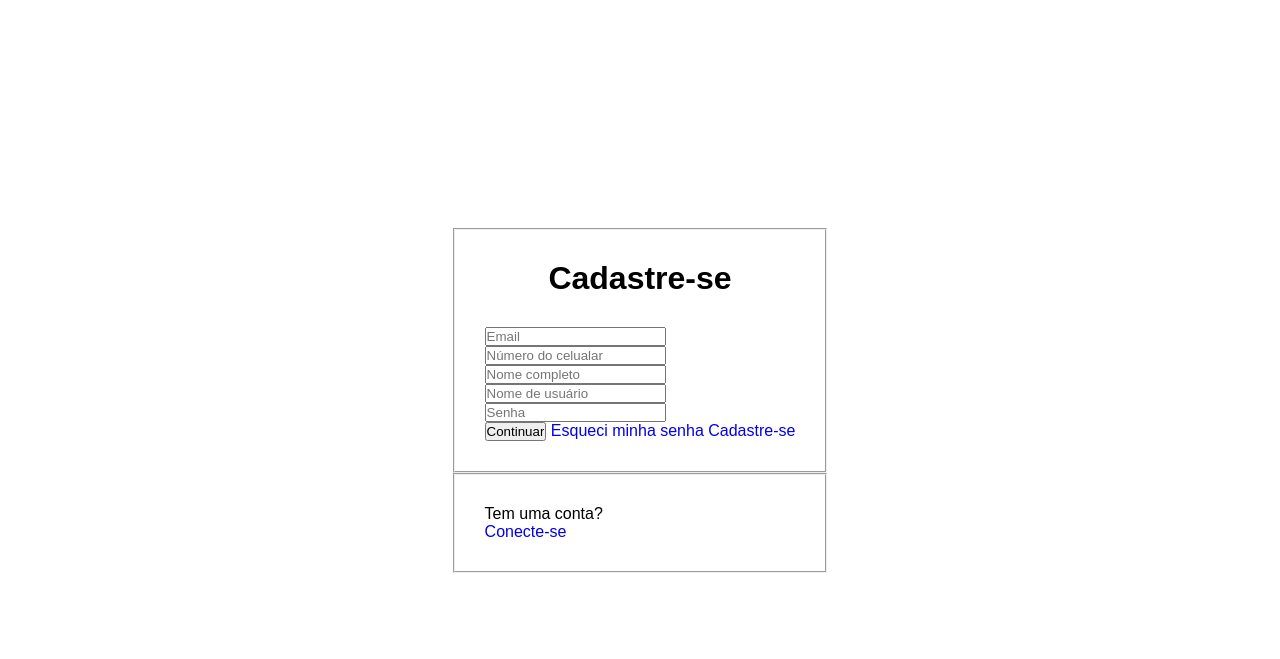
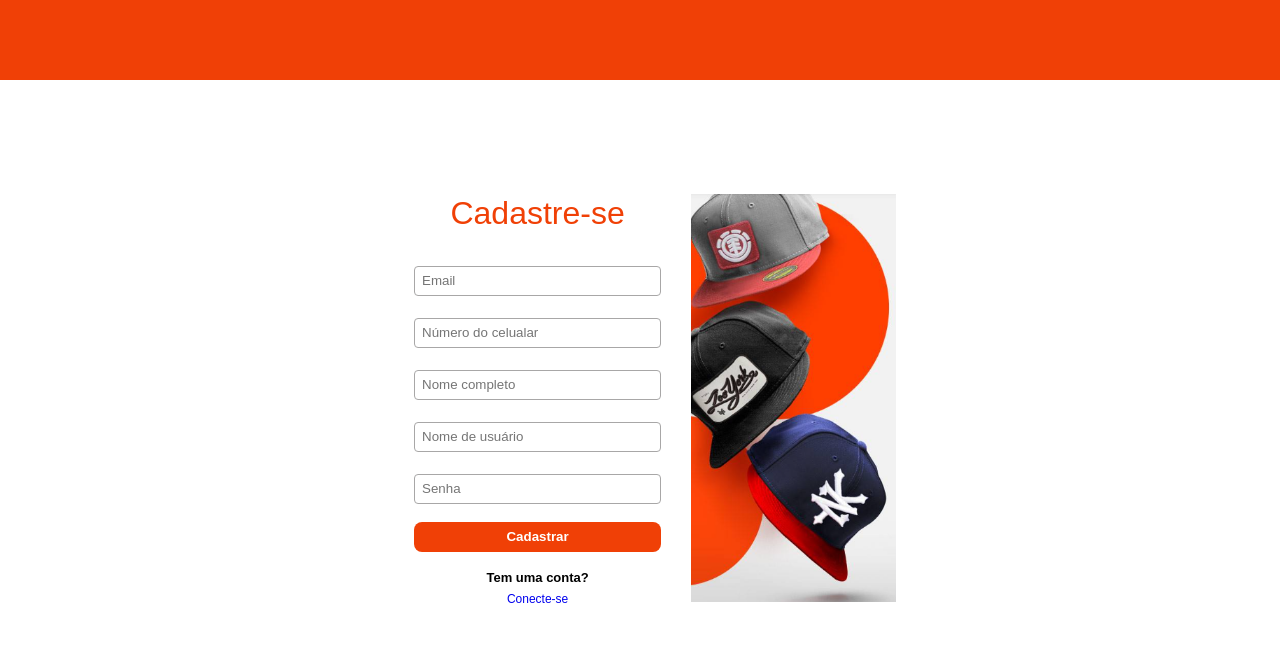
Before and after one commit to RazukRZK/HtmlCss, a plain HTML site: page Projeto Final/pages/cadastrar.html in a window 1280 px wide. Drawn offline with Linux system fonts and the light colour scheme; files that its build step writes are made by us from their sources.

Commit message:
Projeto final

```diff
--- a/Projeto Final/pages/cadastrar.html
+++ b/Projeto Final/pages/cadastrar.html
@@ -4,11 +4,16 @@
     <meta charset="UTF-8">
     <meta http-equiv="X-UA-Compatible" content="IE=edge">
     <meta name="viewport" content="width=device-width, initial-scale=1.0">
-    <title>Login</title>
-    <link rel="stylesheet" href="style/login.css">
+    <title>Cadastre-se</title>
+    <link rel="stylesheet" href="../style/cadastrar.css">
 </head>
 <body>
+
+    <header></header>
+
     <div id="pagina">
+        <main>
+            <div id="form">
                 <form action="">
                     <fieldset>
                         <h1>Cadastre-se</h1>
@@ -38,17 +43,23 @@
                             <input type="password" name="senha" id="senha" placeholder="Senha">
                         </div>
 
-                <input type="submit" value="Continuar">
+                        <input type="submit" value="Cadastrar">
 
-                <a href="#">Esqueci minha senha</a>
-                <a href="#">Cadastre-se</a>
-
-            </fieldset>
-
-            <fieldset>
-                <p>Tem uma conta?</p> <a href="#">Conecte-se</a>
+                        <div id="links">
+                            <p>Tem uma conta?</p>
+                            <a href="../login.html">Conecte-se</a>
+                        </div>
                     </fieldset>
                 </form>
             </div>
+
+            <div id="banner">
+                <img src="../images/logobone.PNG" alt="">
+            </div>
+
+        </main>
+    </div>
+
+    <footer></footer>
 </body>
 </html>
--- a/Projeto Final/style/cadastrar.css
+++ b/Projeto Final/style/cadastrar.css
@@ -0,0 +1,101 @@
+*{
+    margin: 0;
+    padding: 0;
+    box-sizing: border-box;
+    font-family: Arial, Helvetica, sans-serif;
+}
+
+body, html{
+    height: 100%;
+}
+
+a{
+    text-decoration: none;
+}
+
+header{
+    width: 100%;
+    height: 10%;
+    background-color: #F04006;
+}
+
+#pagina{
+    width: 100%;
+    height: 80%;
+    display: flex;
+    align-items: center;
+    justify-content: center;
+}
+
+main{
+    width: 40%;
+    height: 80%;
+    background-color: white;
+    display: flex;
+    align-items: center;
+}
+
+#form{
+    width: 60%;
+}
+
+#banner{
+    width: 40%;
+}
+
+#banner img{
+    width: 100%;
+    height: 100%;
+    max-height: 580px;
+}
+
+fieldset{
+    border: white;
+    padding: 30px;
+}
+
+fieldset h1{
+    text-align: center;
+    margin-bottom: 30px;
+    font-weight: 400;
+    color: #F04006;
+}
+
+fieldset p{
+    font-size: 13px;
+    font-weight: 700;
+}
+
+div > input{
+    width: 100%;
+    height: 30px;
+    margin-top: 4px;
+    margin-bottom: 18px;
+    padding: 3px 7px;
+    border-radius: 4px;
+    border: solid rgb(168, 167, 167) 1px;
+}
+
+div > input:focus{
+    outline: #F04006 solid 2px;
+}
+
+fieldset > input{
+    width: 100%;
+    height: 30px;
+    padding: 1px 6px;
+    color: white;
+    font-weight: bold;
+    background-color: #F04006;
+    border: none;
+    border-radius: 8px;
+    margin-bottom: 18px;
+}
+
+#links{
+    display: flex;
+    flex-direction: column;
+    text-align: center;
+    font-size: 12px;
+    gap: 7px;
+}
--- a/Projeto Final/style/login.css
+++ b/Projeto Final/style/login.css
@@ -13,19 +13,89 @@ a{
     text-decoration: none;
 }
 
+header{
+    width: 100%;
+    height: 10%;
+    background-color: #F04006;
+}
+
 #pagina{
     width: 100%;
-    height: 100%;
+    height: 80%;
     display: flex;
     align-items: center;
     justify-content: center;
 }
 
+main{
+    width: 40%;
+    height: 80%;
+    background-color: white;
+    display: flex;
+    align-items: center;
+}
+
+#form{
+    width: 60%;
+}
+
+#banner{
+    width: 40%;
+}
+
+#banner img{
+    width: 100%;
+    height: 100%;
+    max-height: 580px;
+}
+
 fieldset{
+    border: white;
     padding: 30px;
 }
 
 fieldset h1{
     text-align: center;
     margin-bottom: 30px;
+    font-weight: 400;
+    color: #F04006;
 }
+
+fieldset p{
+    font-size: 13px;
+    font-weight: 700;
+}
+
+div > input{
+    width: 100%;
+    height: 30px;
+    margin-top: 4px;
+    margin-bottom: 18px;
+    padding: 3px 7px;
+    border-radius: 4px;
+    border: solid rgb(168, 167, 167) 1px;
+}
+
+div > input:focus{
+    outline: #F04006 solid 2px;
+}
+
+fieldset > input{
+    width: 100%;
+    height: 30px;
+    padding: 1px 6px;
+    color: white;
+    font-weight: bold;
+    background-color: #F04006;
+    border: none;
+    border-radius: 8px;
+    margin-bottom: 18px;
+}
+
+#links{
+    display: flex;
+    flex-direction: column;
+    text-align: center;
+    font-size: 12px;
+    gap: 7px;
+}
--- a/Projeto Final/style/senha.css
+++ b/Projeto Final/style/senha.css
@@ -0,0 +1,101 @@
+*{
+    margin: 0;
+    padding: 0;
+    box-sizing: border-box;
+    font-family: Arial, Helvetica, sans-serif;
+}
+
+body, html{
+    height: 100%;
+}
+
+a{
+    text-decoration: none;
+}
+
+header{
+    width: 100%;
+    height: 10%;
+    background-color: #F04006;
+}
+
+#pagina{
+    width: 100%;
+    height: 80%;
+    display: flex;
+    align-items: center;
+    justify-content: center;
+}
+
+main{
+    width: 40%;
+    height: 80%;
+    background-color: white;
+    display: flex;
+    align-items: center;
+}
+
+#form{
+    width: 60%;
+}
+
+#banner{
+    width: 40%;
+}
+
+#banner img{
+    width: 100%;
+    height: 100%;
+    max-height: 580px;
+}
+
+fieldset{
+    border: white;
+    padding: 30px;
+}
+
+fieldset h1{
+    text-align: center;
+    margin-bottom: 30px;
+    font-weight: 400;
+    color: #F04006;
+}
+
+fieldset p{
+    font-size: 13px;
+    line-height: 1.2;
+}
+
+div > input{
+    width: 100%;
+    height: 30px;
+    margin-top: 4px;
+    margin-bottom: 18px;
+    padding: 3px 7px;
+    border-radius: 4px;
+    border: solid rgb(168, 167, 167) 1px;
+}
+
+div > input:focus{
+    outline: #F04006 solid 2px;
+}
+
+fieldset > input{
+    width: 100%;
+    height: 30px;
+    padding: 1px 6px;
+    color: white;
+    font-weight: bold;
+    background-color: #F04006;
+    border: none;
+    border-radius: 8px;
+    margin-bottom: 18px;
+}
+
+#links{
+    display: flex;
+    flex-direction: column;
+    text-align: center;
+    font-size: 12px;
+    gap: 7px;
+}
```
Also changed, not shown: Projeto Final/login.html (+19 -4 lines), Projeto Final/pages/senha.html (+23 -5 lines), Projeto Final/images/logobone.PNG (added). Lines whose indentation alone changed are shown as unchanged.
